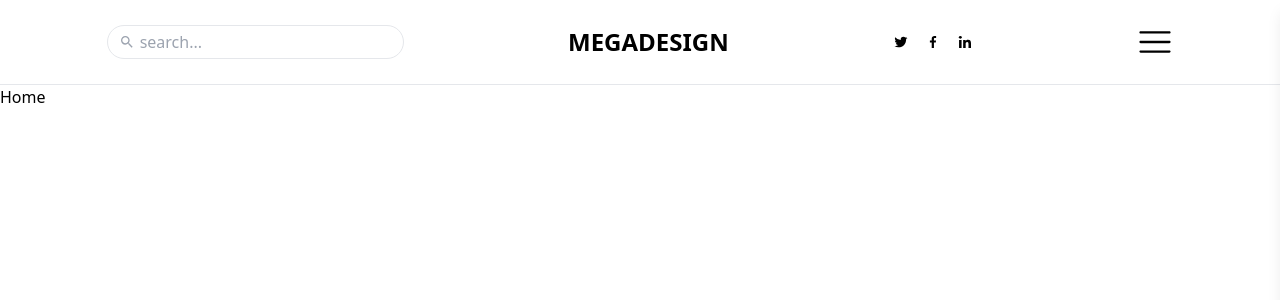
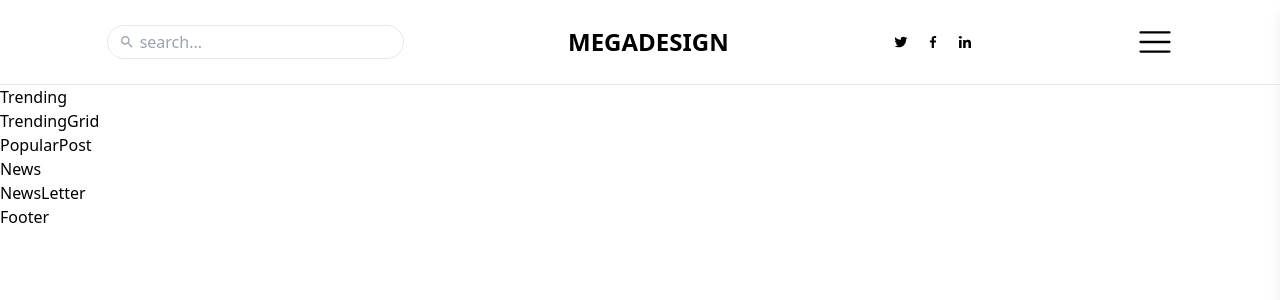
Before and after one commit to kongyutay/react-tailwind-news-website, a React (Create React App) app: page / in a window 1280 px wide. Shown: the top 300 px of the page. Built offline with nearby package versions, Linux system fonts and the light colour scheme.

Commit message:
Done routes

```diff
--- a/src/App.js
+++ b/src/App.js
@@ -4,17 +4,21 @@ import Header from "./common/Header";
 import Home from "./pages/Home";
 import NotFoundPage from "./pages/NotFoundPage";
 import SinglePage from "./pages/SinglePage";
+import Footer from "./common/Footer";
 
 function App() {
   return (
     <>
       <Router>
         <Header />
+
         <Routes>
           <Route exact path="/" element={<Home />} />
           <Route path="/singleProduct" element={<SinglePage />} />
           <Route path="/*" element={<NotFoundPage />} />
         </Routes>
+
+        <Footer />
       </Router>
     </>
 
--- a/src/pages/Home.js
+++ b/src/pages/Home.js
@@ -1,8 +1,19 @@
 import React from "react";
+import Trending from "../components/Trending";
+import TrendingGrid from "../components/TrendingGrid";
+import PopularPost from "../components/PopularPost";
+import News from "../components/News";
+import NewsLetter from "../components/NewsLetter";
 
 const Home = () => {
     return (
-        <div>Home</div>
+        <>
+            <Trending />
+            <TrendingGrid />
+            <PopularPost />
+            <News />
+            <NewsLetter />
+        </>
     )
 }
 
```
